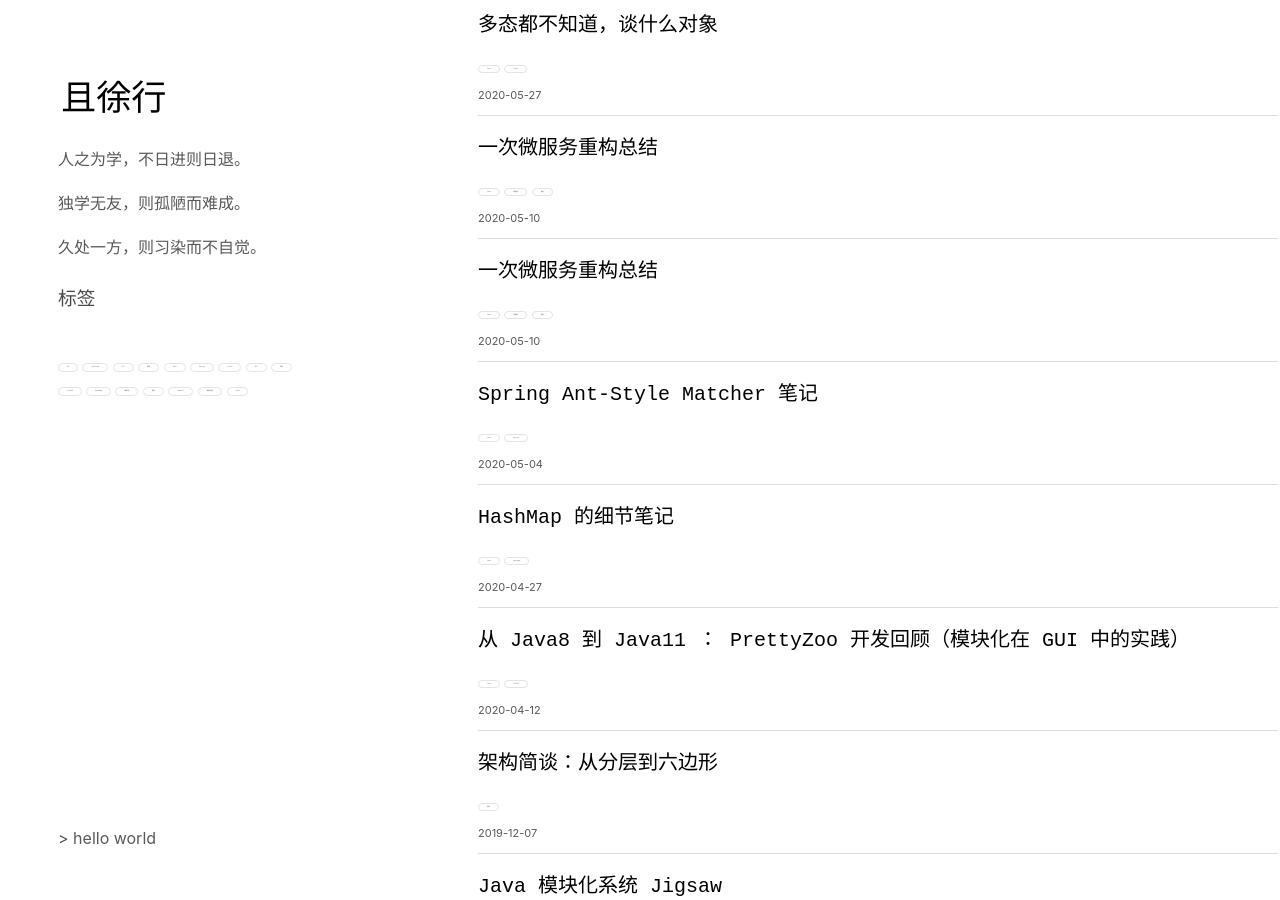
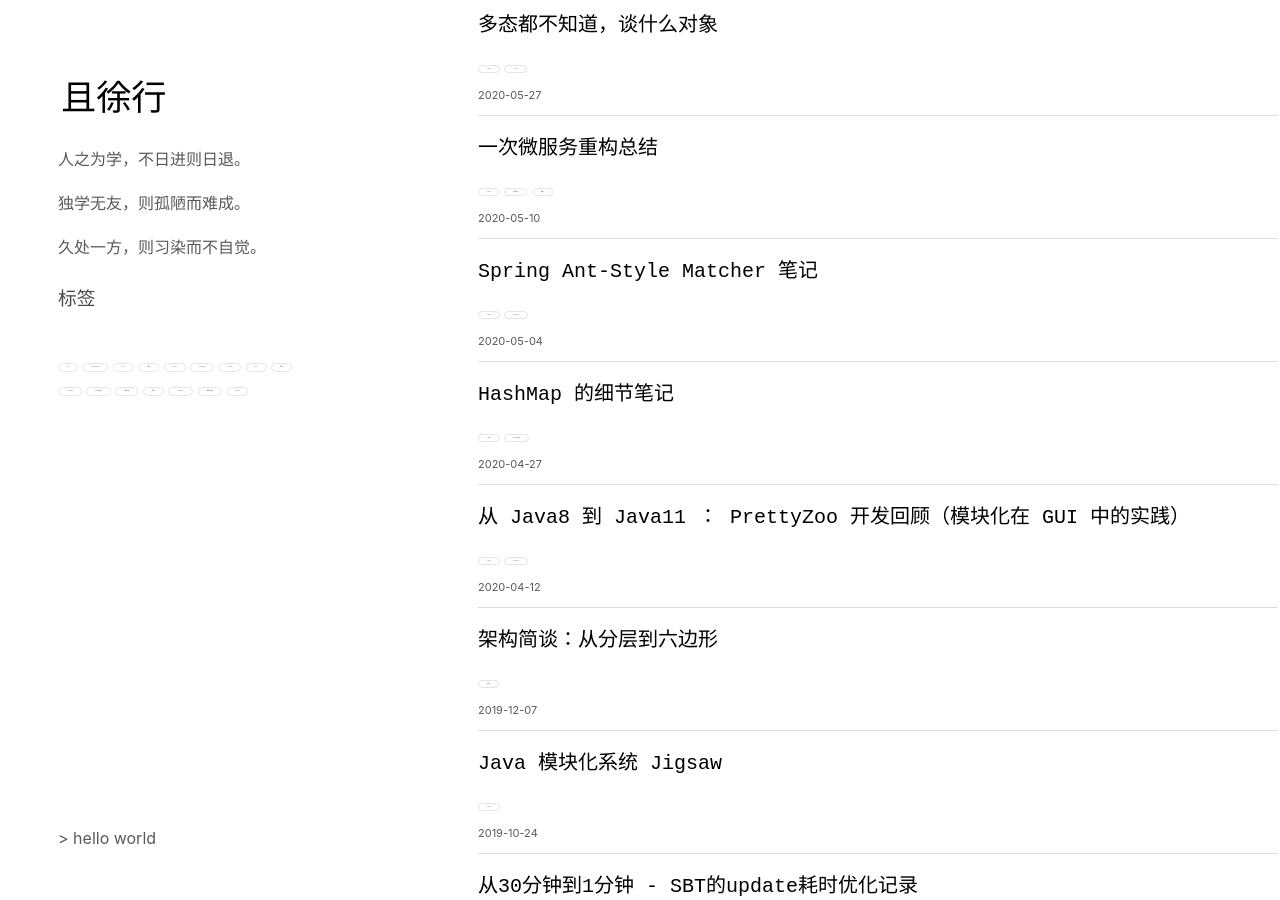
Before and after one commit to vran-dev/vran-dev.github.io, a Jekyll site: the page built from index.md, in a window 1280 px wide and 900 px high, scrolled down 416 px. Built offline with Jekyll 4.4.1, drawn with Linux system fonts in a browser that asks for light colours; some of the changed lines change nothing that is shown.

Commit message:
modifile file

````diff
--- a/_articles/xingren-wx-service-refactor/rewrite.md
+++ /dev/null
@@ -1,154 +0,0 @@
----
-title:  "一次微服务重构总结 "
-date:   2020-05-10 23:48:05 +0800
-tag: [Java, 微服务, 重构]
----
-
-# 一次微服务的技术重构总结
-
-## 为什么要重构
-
-前段时间接手了一个新的服务，该服务的主要职责是封装「微信公众号」相关的 API ，然后提供整合后的能力给其他业务使用，算是一个很基础的服务。
-
-该服务诞生已有些年头，陆陆续续的功能叠加使得该服务的设计已经背离了初衷，就像下图一样，虽然在努力奔跑着，但早已不堪重负......
-
-![](img/run.gif)
-
-
-
-那么是时候重构了，引用一下《重构：改善既有代码的设计》中对重构做的事情的描述
-
-> 重构很像是在整理代码，你所做的就是让所有东西回到应处的位置上。
->
-> 代码结构的流失是累积性的。越难看出代码所代表的设计意图，就越难保护其中设计，于是该设计就腐败得越快。
-
-
-
-## 再划分层
-
-该服务采用的是传统分层架构，分 3 层 共 4 个组件
-
-- Controller：提供 restful API
-- Service：业务核心逻辑
-- Model：负责与 DB 交互
-- WX-API: 代理微信的 API 调用
-
-然而在软件的演化中，几个组件的边界却渐渐变得模糊，有融合的趋势
-
-![image-20200726212141563](img/layer-in-fact.png)
-
-
-
-为了指导后续的重构，第一步就是重新划分分层（其实就是还原最开始的设计），当然这里的分层指的是技术分层。
-
-下图就是理想中的分层设计
-
-![image-20200726213453685](img/layer-expect.png)
-
-组件依赖方向是自上而下对的单向依赖，为什么会将第三方服务 `WX-API ` 放在底层呢？
-
-这很好理解，应为要重构的服务就是基于微信提供的能力构建的。
-
-
-
-## 组件模型独立
-
-**共享模型对象**是造成各个组件耦合的原因之一，那么什么是共享模型对象呢？
-
-`WX-API` 与微信官方 API 交互时有一套模型对象，`Controller` 与其他服务交互时也有一套模型对象，如果这两套模型对象实则是复用的同一套，那么这就是共享模型对象。
-
-![image-20200726221907410](img/share-1.png)
-
-这里看似复用，实则违背了单一职责，因为从变化的根本原因来说，两者是截然不同的
-
-- `WX-API` 的变更原因主要和微信官方 API 的升级有关
-- `Controller`  的变更原因主要和其他服务或业务的需求相关
-
-这就会导致共享的对象模型会因为不同的原因而产生变化，而这样的变化可能对某个组件产生破坏性的影响，抑或是使得两个组件的耦合性越来越强。
-
-所以就必须得将组件的模型独立出来，不同的模型需要进行转换（Convert)
-
-![image-20200726224225560](img/dependent.png)
-
-
-
-可以看出 `Controller` 和 `Service` 仍然共享了一套模型，这是一种权衡下的抉择，因为过于独立的模型会提高维护的成本。
-
-
-
-## 代码坏味道
-
-代码坏味道指的是任何可能导致深层次问题的代码，这也是重构需要解决的问题。
-
-### 循环依赖
-
-正常情况下，分层架构并没有限制同层内的依赖关系，但在严格分层模式下，同层内的依赖是被禁止的，这样可以有效的避免循环依赖。
-
-而在该服务中，在 `Service` 组件内部由于继承的设计而隐式的带来了不少循环依赖，
-
-![image-20200726231521089](img/circle.png)
-
-解决循环依赖的思路很简单，只需要在循环依赖链路中取消一条依赖关系即可。
-
-而具体的方案就有很多种了，这里提一下我的解决方案：加一层中间类，采用组合替代继承。
-
-如下图所示，抽取 BaseService 和 ThirdService 共同依赖的行为到 MiddleHandler，然后两者共同依赖 MiddleHandler，再观察整个依赖图，没有循环链路了。
-
-![image-20200726232550747](img/berak-circle.png)
-
-### 方法语义不清晰
-
-在 `WX-API` 组件中，很多与微信官方接口交互的类中有着如下的方法定义
-
-```java
-@POST(WxServiceConfig.URL_SEND)
-Call<ApiResult> sendMessage(@Query("access_token") String token,
-                            @Body JSONObject object);
-
-@POST(WxServiceConfig.URL_SEND_TEMPLATE)
-Call<ApiResult> sendTemplateMessage(@Query("access_token") String token,
-                                    @Body JSONObject object);
-```
-
-方法的参数直接使用了 fastJson 提供的 JSONObject 类，这有什么问题呢？
-
-JSONObject 是对 JSON 值的抽象，用作业务参数会使得该方法缺乏描述性，换句话说就是它承载的信息量不够具体，随着时间的流逝，这个问题会越发的明显。
-
-另外一个问题就是前面提到的单一职责了，JSONObject 的变更原因很显然与该方法的变更原因是不一致的。
-
-所以非常有必要针对参数建模，而不要用过于抽象的类型替代
-
-```java
-@POST(WxServiceConfig.URL_SEND)
-Call<ApiResponse> sendMessage(@Query("access_token") String token,
-                              @Body VoiceMessage message);
-
-@POST(WxServiceConfig.URL_SEND)
-Call<ApiResponse> sendMessage(@Query("access_token") String token,
-                              @Body ImageMessage message);
-
-@POST(WxServiceConfig.URL_SEND)
-Call<ApiResponse> sendMessage(@Query("access_token") String token,
-                              @Body ArticleMessage message);
-
-@POST(WxServiceConfig.URL_SEND_TEMPLATE)
-Call<ApiResponse> sendTemplateMessage(@Query("access_token") String token,
-                                      @Body TemplateMessageRequest request);
-```
-
-
-
-
-
-## 总结
-
-Martin 在 《架构整洁之道》中提到软件的两个价值：行为价值和架构价值。
-
-- 行为价值：指的就是正常运行并提供功能
-- 架构价值：指的是软件的灵活性
-
-而这次重构对于该服务的行为价值来说，几乎没有改变，而架构价值却有了质的提升。
-
-好像也谈不上提升，只是回到了该有的样子
-
-![](img/last.jpg)
--- a/_articles/xingren-wx-service-refactor/wx-service-refactor.md
+++ b/_articles/xingren-wx-service-refactor/wx-service-refactor.md
@@ -4,229 +4,101 @@ date:   2020-05-10 23:48:05 +0800
 tag: [Java, 微服务, 重构]
 ---
 
-# 一次微服务重构总结
+# 一次微服务的技术重构总结
+
+## 为什么要重构
+
+前段时间接手了一个新的服务，该服务的主要职责是封装「微信公众号」相关的 API ，然后提供整合后的能力给其他业务使用，算是一个很基础的服务。
+
+该服务诞生已有些年头，陆陆续续的功能叠加使得该服务的设计已经背离了初衷，就像下图一样，虽然在努力奔跑着，但早已不堪重负......
+
+![](img/run.gif)
 
 
 
-## 分治
-
-
-
-## 背景
-
-微信服务是我司内部的一个微服务，主要是接入并封装微信官方的一些能力供业务使用。
-
-该服务诞生于 2016 年，至今已经有些年头了，最近为了适应项目需求，需要对其项目结构进行一定的改造。
-
-然而当我对该服务进行一个简单的了解以后，我发现它已经在慢慢 “腐败” 了（虽然它还在正常运行着）。
-
-
-
-![](img/run.gif)
-
-思索了 1 秒后，那就重构吧......
+那么是时候重构了，引用一下《重构：改善既有代码的设计》中对重构做的事情的描述
 
 > 重构很像是在整理代码，你所做的就是让所有东西回到应处的位置上。
 >
 > 代码结构的流失是累积性的。越难看出代码所代表的设计意图，就越难保护其中设计，于是该设计就腐败得越快。
->
-> 《重构》
 
 
 
-## 分层结构的流失
+## 再划分层
 
-重构面临的第一个问题就是结构流失，该服务设计时采用的是传统的分层架构，但实际结构已经演化成如下图这样了
+该服务采用的是传统分层架构，分 3 层 共 4 个组件
 
-![image-20200509151928701](img/layer-intersaction.svg)
+- Controller：提供 restful API
+- Service：业务核心逻辑
+- Model：负责与 DB 交互
+- WX-API: 代理微信的 API 调用
+
+然而在软件的演化中，几个组件的边界却渐渐变得模糊，有融合的趋势
+
+![image-20200726212141563](img/layer-in-fact.png)
 
 
 
-几乎看不出组件之间的层次了，各个组件之间两两相交，这是一个典型的累积型代码结构流失。
+为了指导后续的重构，第一步就是重新划分分层（其实就是还原最开始的设计），当然这里的分层指的是技术分层。
 
-而为了解决这样的情况，首先就得明确组件各自的关注点（职责）
+下图就是理想中的分层设计
 
-- **controller** 负责提供 REST API
+![image-20200726213453685](img/layer-expect.png)
 
-- **service** 负责核心业务逻辑
+组件依赖方向是自上而下对的单向依赖，为什么会将第三方服务 `WX-API ` 放在底层呢？
 
-- **model** 提供与 DB 交互的能力
-
-- **wx-api** 提供于微信官方服务交互的能力
+这很好理解，应为要重构的服务就是基于微信提供的能力构建的。
 
 
 
-然后就是明确依赖关系
+## 组件模型独立
 
-- 依赖方向只允许单向流动
-- 禁止跨层依赖
-- model 和 wx-api 放到同一层，但是禁止相互依赖
+**共享模型对象**是造成各个组件耦合的原因之一，那么什么是共享模型对象呢？
+
+`WX-API` 与微信官方 API 交互时有一套模型对象，`Controller` 与其他服务交互时也有一套模型对象，如果这两套模型对象实则是复用的同一套，那么这就是共享模型对象。
+
+![image-20200726221907410](img/share-1.png)
+
+这里看似复用，实则违背了单一职责，因为从变化的根本原因来说，两者是截然不同的
+
+- `WX-API` 的变更原因主要和微信官方 API 的升级有关
+- `Controller`  的变更原因主要和其他服务或业务的需求相关
+
+这就会导致共享的对象模型会因为不同的原因而产生变化，而这样的变化可能对某个组件产生破坏性的影响，抑或是使得两个组件的耦合性越来越强。
+
+所以就必须得将组件的模型独立出来，不同的模型需要进行转换（Convert)
+
+![image-20200726224225560](img/dependent.png)
 
 
 
-最后，我们就可以将这个融合的结构重新划分成分层架构
-
-![](img/layer-arch.svg)
-
-按照这个原则去实际分层的时候，又碰见了另一个问题：**有些对象是 WX-Api、Service、Controller 三个组件都共同依赖的**。
-
-难道要再拆一个组件出来吗？欲知后事如何,且听下回分解
+可以看出 `Controller` 和 `Service` 仍然共享了一套模型，这是一种权衡下的抉择，因为过于独立的模型会提高维护的成本。
 
 
 
-## 不恰当的模型共用
+## 代码坏味道
 
-上回书说到多个组件都依赖某些对象，实际场景中它们既是 WX-Api 组件用于和微信官方进行交互的对象，又是服务暴露给业务方（消费者）的对象，参见下图
+代码坏味道指的是任何可能导致深层次问题的代码，这也是重构需要解决的问题。
 
+### 循环依赖
 
+正常情况下，分层架构并没有限制同层内的依赖关系，但在严格分层模式下，同层内的依赖是被禁止的，这样可以有效的避免循环依赖。
 
-![](img/same-model.svg)
+而在该服务中，在 `Service` 组件内部由于继承的设计而隐式的带来了不少循环依赖，
 
-当设计人员认为该服务的某个接口就是简单的对微信接口进行代理时，就极有可能出现这样的对象共享。
+![image-20200726231521089](img/circle.png)
 
-毕竟字段都一毛一样，重复造几个对象出来不就违反了 DRY 原则了嘛~~
+解决循环依赖的思路很简单，只需要在循环依赖链路中取消一条依赖关系即可。
 
-咋一听好像有道理唉，设计原则都搬出来了，没法反驳了啊。
+而具体的方案就有很多种了，这里提一下我的解决方案：加一层中间类，采用组合替代继承。
 
-但实际上这里的重复是一种伪重复，从变更原因来看， WX-Api 和 Controller / Service 是截然不同的
+如下图所示，抽取 BaseService 和 ThirdService 共同依赖的行为到 MiddleHandler，然后两者共同依赖 MiddleHandler，再观察整个依赖图，没有循环链路了。
 
-> 是不是想到了**单一职责**：一个类应该只有一个发生变化的原因
+![image-20200726232550747](img/berak-circle.png)
 
-- WX-Api 的变更原因主要和微信官方 API 的升级有关
-- Controller / Service 的变更原因主要和公司业务相关
+### 方法语义不清晰
 
-这几个组件共用的模型，就会出现这样的场景：
-
-Controller 因为业务发展需要对**模型**进行增改字段，但是因为和 WX-Api 组件共享了对象模型， Controller 组件就不得不考虑变更对 WX-Api 的影响了，导致业务发展变得捉襟见肘。
-
-为了避免这样的问题，就有必要根据变更原因来独立这些模型对象
-
-- WX-Api  使用独立的模型
-- Controller / Service 使用同一套模型，但独立于 WX-Api
-
-这样的话，WX-Api 与 Service 之间的交互就多了模型转换（Convert）这一个过程，交互图大概就变成了下面这样
-
-![image-20200510002006737](img/dependent-model.svg)
-
-层次划分好了，模型也隔离开了，接踵而来的没有成功运行的惊喜，只有抛出异常的循环依赖。
-
-
-
-## 隐式的循环依赖
-
-正常情况下，分层架构并没有限制同层内的依赖关系，但在严格分层模式下，同层内的依赖是被禁止的，因为这样可以避免循环依赖。
-
-什么是循环依赖就不再解释了，无论是代码还是架构中，这都是一个典型的坏味道，应当极力避免。
-
-回到我们的服务中，**Service** 组件内由于继承的设计而隐式的带来了不少的循环依赖，先看看具体的场景
-
-- BaseService 是一个抽象类，封装了处理微信官方接口响应异常的一些方法
-- TokenService 是主要封装了微信官方认证功能的类
-- ThirdService  主要封装了微信第三方平台的业务能力
-
-再来看看它们之间的关系
-
-- ThirdService 继承了 BaseService,  而 BaseService 依赖了 TokenService
-- TokenService 依赖了 ThirdService
-
-说了那么多，还不如就看这一个图
-
-![image-20200509150025346](img/image-20200509150025346.png)
-
-oh ！No ！画了个圈圈！明显的循环依赖，为什么要这样设计？
-
-因为在 BaseService 中有这样一段代码，这是造成循环依赖的罪魁祸首
-
-```java
-public abstract class BaseSerice {
-
-    @AutoWired
-    private TokenService tokenService;
-
-    /**
-    * 该方法主要是判断调用微信接口时响应的 code 是否在 TOKEN_ERROR_CODES 中
-    * 如果是的话就重新刷新 token
-    * （TOKEN_ERROR_CODES 是一个 List<Integer>）
-    */
-    public <T> T  handleResult(ApiResponse response) {
-      if (TOKEN_ERROR_CODES.contains(response.getCode())) {
-        tokenServices.refreshToken(appId);
-        throw new DomainException();
-      }
-      // .... ignore
-    }
-}
-```
-
-怎么在满足分层原则和业务需求的同时去解决这个循环依赖呢？
-
-从业务实际情况出发，让 TokenService 不去依赖 ThirdService 是有一定的改动成本的，那么就只有让 BaseService 不去依赖 TokenService 了。
-
-![](img/break-circle.svg)
-
-而 BaseService 依赖 TokenService 只是为了在异常情况下重新刷新 token，借助 SpringMVC 的 @ControllerAdvice，可以将这段逻辑放到 **Controller** 组件中去。
-
-首先定义一个新的异常
-
-```java
-@Data
-@NoArgsConstructor
-@AllArgsConstructor
-public class WeChatTokenInvalidException {
-
-  private WeixinAppId auth;
-  // ...
-}
-```
-
-再将 BaseService 对 TokenService 的依赖去除，以前调用 `tokenService.refreshToken()` 的地方直接抛出新定义的异常
-
-```java
-public <T> T  handleResult(ApiResponse response) {
-  if (TOKEN_ERROR_CODES.contains(response.getCode())) {
-    throw new WeChatTokenInvalidException(response.getAppId())
-  }
-  // .... ignore
-}
-```
-
-再在 Controller 组件中定义 Advice 来处理 `WeChatTokenInvalidException`，**Controller** 组件是允许依赖 **Service** 组件的
-
-```java
-@ControllerAdvice
-public class ApiExceptionHandler {
-
-  @Autowired
-  private TokenService tokenService;
-
-
-  @ExceptionHandler(Throwable.class)
-  @ResponseBody
-  public JsonResult handleAllException(HttpServletRequest request,
-                                       HttpServletResponse response,
-                                       Throwable error) {
-    if (error instanceof WeChatTokenErrorException) {
-      tokenServices.refreshToken(exception.getWeixinAppId());
-      return JsonResult.error();
-    }
-
-    // 忽略其他代码
-  }
-}
-```
-
-嗯，这样就解决了循环依赖的问题，还遵循了组件的之间的依赖原则。
-
-似乎也没啥技术含量......
-
-
-
-## 偷懒的方法签名
-
-以下是我摘自服务中的一段方法定义，你觉得有什么问题吗？
-
-- sendMessage 是接入的微信客服消息发送接口
-- sendTemplate 是接入的微信模板消息发送接口
+在 `WX-API` 组件中，很多与微信官方接口交互的类中有着如下的方法定义
 
 ```java
 @POST(WxServiceConfig.URL_SEND)
@@ -236,15 +108,15 @@ Call<ApiResult> sendMessage(@Query("access_token") String token,
 @POST(WxServiceConfig.URL_SEND_TEMPLATE)
 Call<ApiResult> sendTemplateMessage(@Query("access_token") String token,
                                     @Body JSONObject object);
-
 ```
 
-这两个方法定义范了两个明显的错误
+方法的参数直接使用了 fastJson 提供的 JSONObject 类，这有什么问题呢？
 
-- 函数调用方会传递性的依赖 JSONObject ，而 JSONObject 是一个很具体的第三方类
-- JSONObject 作为参数缺乏描述性，换句话说它承载的知识不够具体，随着时间的流逝，这个问题越发的明显
+JSONObject 是对 JSON 值的抽象，用作业务参数会使得该方法缺乏描述性，换句话说就是它承载的信息量不够具体，随着时间的流逝，这个问题会越发的明显。
 
-方法既然是接入的微信接口，那么模型就应该和微信的参数保持一致，通过 Java 很容易建模，虽然模型也是具体的类（没有抽象），但是它不会受第三方的变更而变更，只会受微信的变更而变更。
+另外一个问题就是前面提到的单一职责了，JSONObject 的变更原因很显然与该方法的变更原因是不一致的。
+
+所以非常有必要针对参数建模，而不要用过于抽象的类型替代
 
 ```java
 @POST(WxServiceConfig.URL_SEND)
@@ -270,10 +142,13 @@ Call<ApiResponse> sendTemplateMessage(@Query("access_token") String token,
 
 ## 总结
 
-重构前和重构后，该服务的**行为价值**并没有显著的改变，都能正常运行并提供相同的功能。
+Martin 在 《架构整洁之道》中提到软件的两个价值：行为价值和架构价值。
 
-但是该项目的**架构价值**却有了质的提升，让渐渐流失的设计重新得以维持。
+- 行为价值：指的就是正常运行并提供功能
+- 架构价值：指的是软件的灵活性
+
+而这次重构对于该服务的行为价值来说，几乎没有改变，而架构价值却有了质的提升。
+
+好像也谈不上提升，只是回到了该有的样子
 
 ![](img/last.jpg)
-
-当然，这离我想象中的设计还有一定的距离，所以重构没有完成时，始终都是进行时。
````
